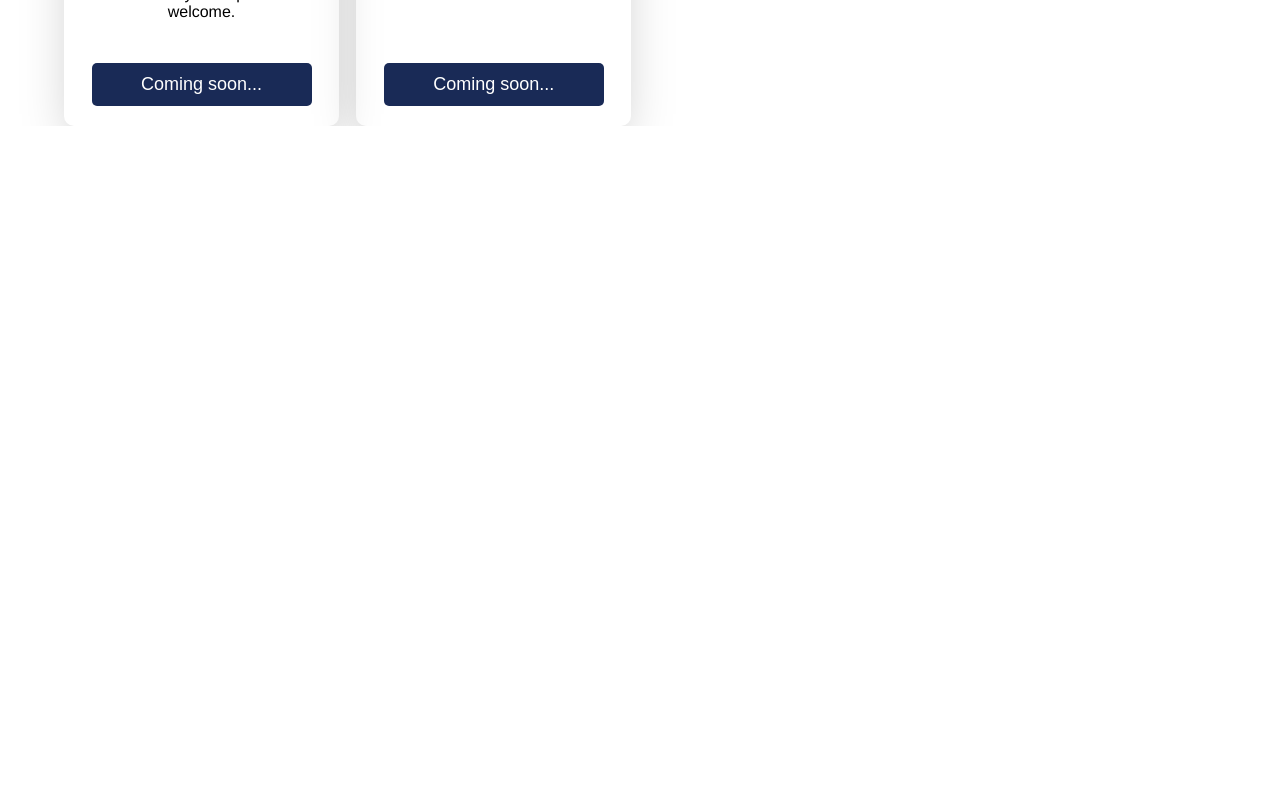
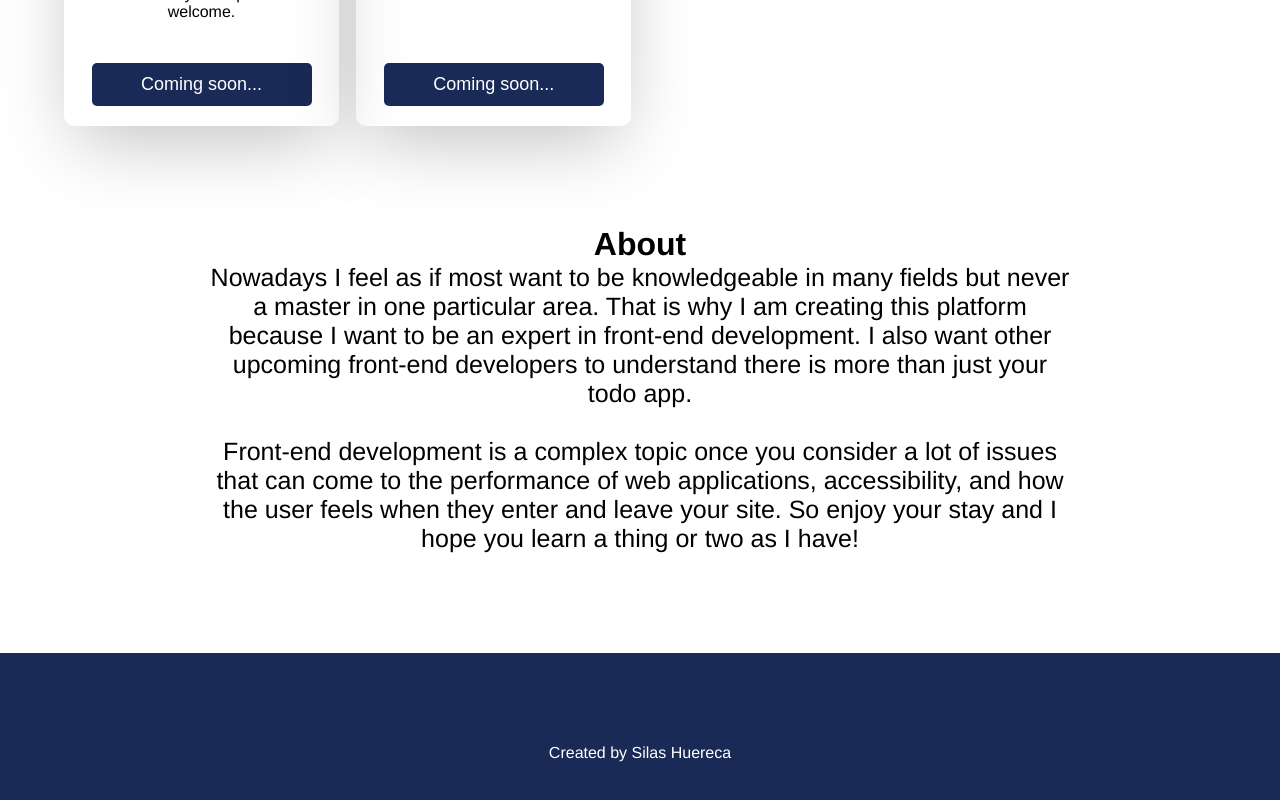
Before and after one commit to silashuereca/vue-form-elements, a Vue app: page / in a window 1280 px wide. Shown: the part 1074-1874 px from the top of the page. Before the commit the page ends 1200 px from the top, so only its background shows below. Built offline with nearby package versions, Linux system fonts and the light colour scheme.

Commit message:
feat: added bio for home page and better responsiveness

```diff
--- a/src/App.vue
+++ b/src/App.vue
@@ -1,5 +1,25 @@
 <template>
   <div id="app">
     <router-view/>
+    <footer>
+      <p>Created by Silas Huereca</p>
+    </footer>
   </div>
 </template>
+
+<style scoped>
+
+footer {
+  margin-top: 100px;
+  height: 200px;
+  width: 100%;
+  background-color: var(--primary);
+  display: flex;
+  justify-content: center;
+  align-items: center;
+}
+
+p {
+  color: var(--white)
+}
+</style>
--- a/src/assets/css/varliables.css
+++ b/src/assets/css/varliables.css
@@ -3,6 +3,7 @@
 	--info: #48dbfb;
 	--white: #fff;
 	--btn-hover: #34495e;
+	--dark: #000;
 }
 
 h1, h2, h3, h4, h5, h6, p {
--- a/src/views/project.vue
+++ b/src/components/home/project.vue
@@ -40,7 +40,7 @@ export default {
   position: relative;
   width: 275px;
   height: 300px;
-  box-shadow: 0 25px 50px -12px rgba(0, 0, 0, 0.25);
+  box-shadow: 0 25px 70px -12px rgba(0, 0, 0, 0.25);
   border-radius: 10px;
   overflow: hidden;
   margin-top: 100px;
--- a/src/router/index.js
+++ b/src/router/index.js
@@ -1,11 +1,11 @@
 import Vue from 'vue';
 import VueRouter from 'vue-router';
-import Home from '../views/Home.vue';
+import home from '../views/home.vue';
 
 Vue.use(VueRouter);
 
 const routes = [
-  { path: '/', name: 'Home', component: Home },
+  { path: '/', name: 'Home', component: home },
 ];
 
 const router = new VueRouter({
--- a/src/views/Home.vue
+++ b/src/views/Home.vue
@@ -2,20 +2,37 @@
 <div>
   <div class="banner">
     <div class="heading">
-      <h1>Front End Lab</h1>
-      <p>More than a todo app</p>
+      <h1>Vue Cave</h1>
     </div>
   </div>
   <project v-bind:projects="projects"></project>
+  <div class="about">
+    <h1>About</h1>
+    <p>
+      Nowadays I feel as if most want to be knowledgeable
+      in many fields but never a master in one particular area.
+      That is why I am creating this platform because I want to be
+      an expert in front-end development. I also want other upcoming
+      front-end developers to understand there is more than just your
+      todo app.
+      <br/>
+      <br/>
+      <span class="spacer"></span>
+      Front-end development is a complex topic once you consider a lot
+      of issues that can come to the performance of web applications,
+      accessibility, and how the user feels when they enter and leave your site.
+      So enjoy your stay and I hope you learn a thing or two as I have!
+    </p>
+  </div>
 </div>
 </template>
 
 <script>
 import { projectRouts } from '../js/project-links';
-import project from './project.vue';
+import project from '../components/home/project.vue';
 
 export default {
-  name: 'Home',
+  name: 'home',
   components: {
     project,
   },
@@ -61,6 +78,28 @@ p {
   width: 400px;
 }
 
+.about {
+  margin: auto;
+  margin-top: 100px;
+  width: 90%;
+  display: flex;
+  flex-direction: column;
+  justify-content: center;
+  align-items: center;
+}
+
+.about h1 {
+  font-size: 2rem;
+  color: var(--dark);
+}
+
+.about p {
+  font-size: 25px;
+  width: 75%;
+  text-align: center;
+  color: var(--dark);
+}
+
 @media only screen and (max-width: 800px){
   .banner {
     display: flex;
@@ -80,5 +119,9 @@ p {
     width: 100%;
     margin: auto;
   }
+
+  .about p {
+    width: 85%;
+  }
 }
 </style>
```
Also changed, not shown: src/components/HelloWorld.vue (deleted, +0 -60 lines).
